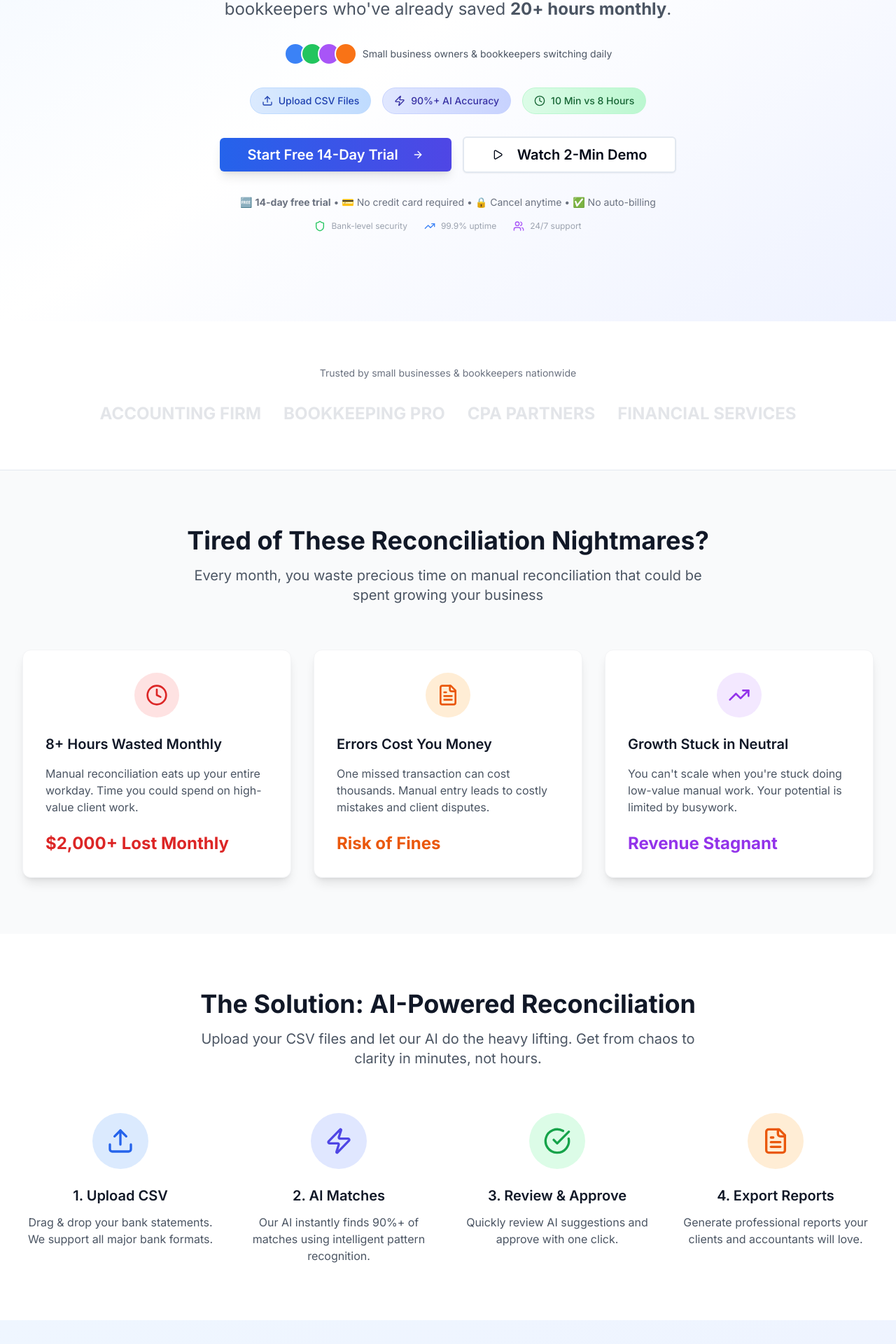
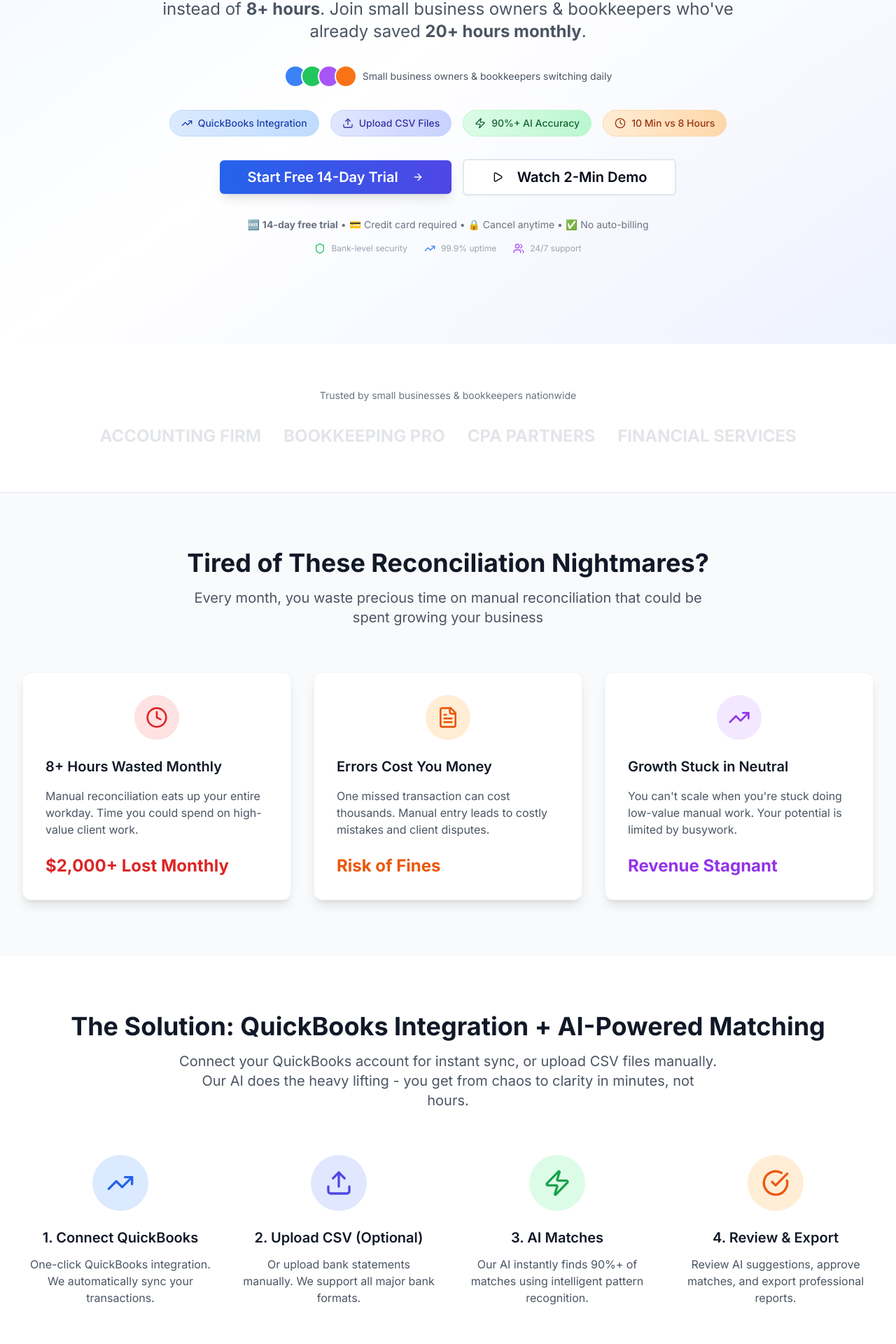
Before and after one commit to algominds35/bank-reconciliation-tool, a Next.js app: page / in a window 1280 px wide. Shown: the part 480-2400 px from the top of the page at 70% size. Built offline with nearby package versions, Linux system fonts and the light colour scheme.

Commit message:
Add QuickBooks integration as primary feature and fix credit card requirement - core functionality now properly highlighted

```diff
--- a/src/app/page.tsx
+++ b/src/app/page.tsx
@@ -92,8 +92,8 @@ export default function LandingPage() {
             </h1>
 
             <p className="text-xl sm:text-2xl text-gray-600 mb-8 max-w-4xl mx-auto leading-relaxed">
-              Reconcile 3 months of bank statements in <strong>10 minutes</strong> instead of <strong>8+ hours</strong>.
-              AI-powered matching with 90%+ accuracy. Join small business owners & bookkeepers who've already saved <strong>20+ hours monthly</strong>.
+              Connect your QuickBooks account or upload CSV files. Our AI automatically matches transactions with 90%+ accuracy.
+              Reconcile 3 months in <strong>10 minutes</strong> instead of <strong>8+ hours</strong>. Join small business owners & bookkeepers who've already saved <strong>20+ hours monthly</strong>.
             </p>
 
             {/* Social Proof */}
@@ -112,14 +112,18 @@ export default function LandingPage() {
             {/* Feature Highlights */}
             <div className="flex flex-wrap justify-center gap-4 mb-8">
               <div className="inline-flex items-center space-x-2 bg-gradient-to-r from-blue-100 to-blue-200 text-blue-800 px-4 py-2 rounded-full text-sm font-medium border border-blue-200">
+                <TrendingUp className="h-4 w-4" />
+                <span>QuickBooks Integration</span>
+              </div>
+              <div className="inline-flex items-center space-x-2 bg-gradient-to-r from-indigo-100 to-indigo-200 text-indigo-800 px-4 py-2 rounded-full text-sm font-medium border border-indigo-200">
                 <Upload className="h-4 w-4" />
                 <span>Upload CSV Files</span>
               </div>
-              <div className="inline-flex items-center space-x-2 bg-gradient-to-r from-indigo-100 to-indigo-200 text-indigo-800 px-4 py-2 rounded-full text-sm font-medium border border-indigo-200">
+              <div className="inline-flex items-center space-x-2 bg-gradient-to-r from-green-100 to-green-200 text-green-800 px-4 py-2 rounded-full text-sm font-medium border border-green-200">
                 <Zap className="h-4 w-4" />
                 <span>90%+ AI Accuracy</span>
               </div>
-              <div className="inline-flex items-center space-x-2 bg-gradient-to-r from-green-100 to-green-200 text-green-800 px-4 py-2 rounded-full text-sm font-medium border border-green-200">
+              <div className="inline-flex items-center space-x-2 bg-gradient-to-r from-orange-100 to-orange-200 text-orange-800 px-4 py-2 rounded-full text-sm font-medium border border-orange-200">
                 <Clock className="h-4 w-4" />
                 <span>10 Min vs 8 Hours</span>
               </div>
@@ -143,9 +147,9 @@ export default function LandingPage() {
 
             {/* Trust Signals */}
             <div className="text-center">
-              <p className="text-sm text-gray-500 mb-4">
-                🆓 <strong>14-day free trial</strong> • 💳 No credit card required • 🔒 Cancel anytime • ✅ No auto-billing
-              </p>
+                           <p className="text-sm text-gray-500 mb-4">
+               🆓 <strong>14-day free trial</strong> • 💳 Credit card required • 🔒 Cancel anytime • ✅ No auto-billing
+             </p>
               <div className="flex justify-center items-center space-x-6 text-xs text-gray-400">
                 <div className="flex items-center space-x-2">
                   <Shield className="h-4 w-4 text-green-500" />
@@ -234,51 +238,51 @@ export default function LandingPage() {
         <div className="max-w-7xl mx-auto px-4 sm:px-6 lg:px-8">
           <div className="text-center mb-16">
             <h2 className="text-3xl sm:text-4xl font-bold text-gray-900 mb-4">
-              The Solution: AI-Powered Reconciliation
+              The Solution: QuickBooks Integration + AI-Powered Matching
             </h2>
             <p className="text-xl text-gray-600 max-w-3xl mx-auto">
-              Upload your CSV files and let our AI do the heavy lifting. Get from chaos to clarity in minutes, not hours.
+              Connect your QuickBooks account for instant sync, or upload CSV files manually. Our AI does the heavy lifting - you get from chaos to clarity in minutes, not hours.
             </p>
           </div>
 
           <div className="grid md:grid-cols-2 lg:grid-cols-4 gap-8">
             <div className="text-center">
               <div className="w-20 h-20 bg-blue-100 rounded-full flex items-center justify-center mx-auto mb-6">
-                <Upload className="h-10 w-10 text-blue-600" />
+                <TrendingUp className="h-10 w-10 text-blue-600" />
               </div>
-              <h3 className="text-xl font-semibold text-gray-900 mb-3">1. Upload CSV</h3>
+              <h3 className="text-xl font-semibold text-gray-900 mb-3">1. Connect QuickBooks</h3>
               <p className="text-gray-600">
-                Drag & drop your bank statements. We support all major bank formats.
+                One-click QuickBooks integration. We automatically sync your transactions.
               </p>
             </div>
 
             <div className="text-center">
               <div className="w-20 h-20 bg-indigo-100 rounded-full flex items-center justify-center mx-auto mb-6">
-                <Zap className="h-10 w-10 text-indigo-600" />
+                <Upload className="h-10 w-10 text-indigo-600" />
               </div>
-              <h3 className="text-xl font-semibold text-gray-900 mb-3">2. AI Matches</h3>
+              <h3 className="text-xl font-semibold text-gray-900 mb-3">2. Upload CSV (Optional)</h3>
+              <p className="text-gray-600">
+                Or upload bank statements manually. We support all major bank formats.
+              </p>
+            </div>
+
+            <div className="text-center">
+              <div className="w-20 h-20 bg-green-100 rounded-full flex items-center justify-center mx-auto mb-6">
+                <Zap className="h-10 w-10 text-green-600" />
+              </div>
+              <h3 className="text-xl font-semibold text-gray-900 mb-3">3. AI Matches</h3>
               <p className="text-gray-600">
                 Our AI instantly finds 90%+ of matches using intelligent pattern recognition.
               </p>
             </div>
 
             <div className="text-center">
-              <div className="w-20 h-20 bg-green-100 rounded-full flex items-center justify-center mx-auto mb-6">
-                <CheckCircle className="h-10 w-10 text-green-600" />
+              <div className="w-20 h-20 bg-orange-100 rounded-full flex items-center justify-center mx-auto mb-6">
+                <CheckCircle className="h-10 w-10 text-orange-600" />
               </div>
-              <h3 className="text-xl font-semibold text-gray-900 mb-3">3. Review & Approve</h3>
+              <h3 className="text-xl font-semibold text-gray-900 mb-3">4. Review & Export</h3>
               <p className="text-gray-600">
-                Quickly review AI suggestions and approve with one click.
-              </p>
-            </div>
-
-            <div className="text-center">
-              <div className="w-20 h-20 bg-orange-100 rounded-full flex items-center justify-center mx-auto mb-6">
-                <FileText className="h-10 w-10 text-orange-600" />
-              </div>
-              <h3 className="text-xl font-semibold text-gray-900 mb-3">4. Export Reports</h3>
-              <p className="text-gray-600">
-                Generate professional reports your clients and accountants will love.
+                Review AI suggestions, approve matches, and export professional reports.
               </p>
             </div>
           </div>
@@ -390,9 +394,9 @@ export default function LandingPage() {
               </Button>
             </a>
           </div>
-          <p className="text-sm text-blue-200 mt-6">
-            🆓 No credit card required • 🔒 Cancel anytime • ✅ No auto-billing during trial
-          </p>
+                     <p className="text-sm text-blue-200 mt-6">
+             💳 Credit card required • 🔒 Cancel anytime • ✅ No auto-billing during trial
+           </p>
         </div>
       </section>
 
```
